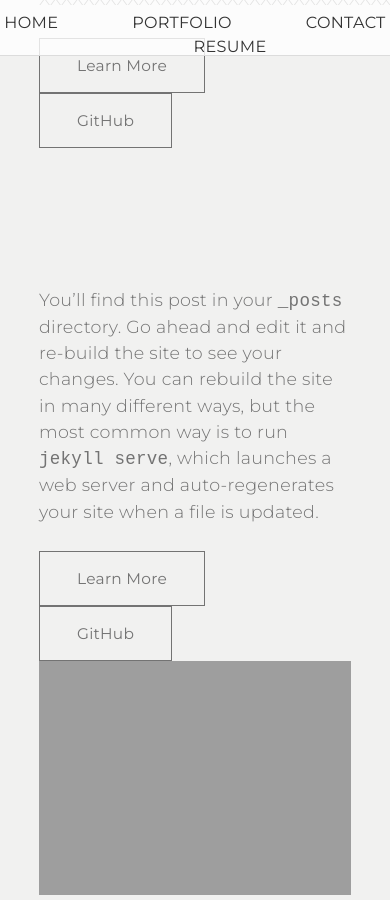
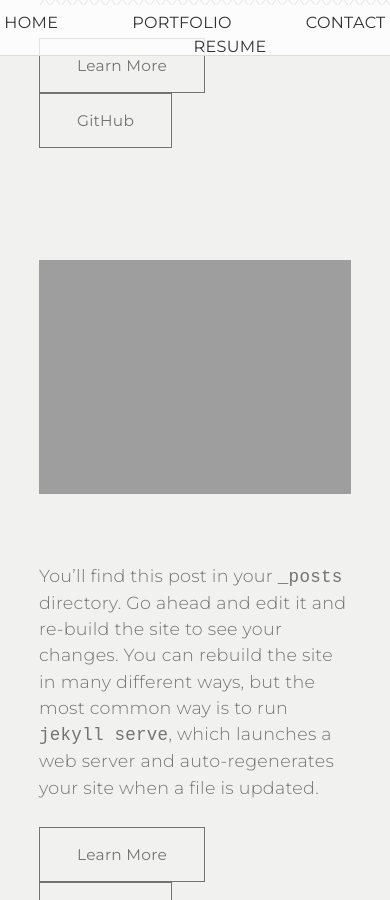
Before and after one commit to ericmargules/portfolio, a Jekyll site: the page built from index.md, in a window 390 px wide and 900 px high, scrolled down 1702 px. Built offline with Jekyll 4.4.1, drawn with Linux system fonts in a browser that asks for light colours; nearby versions of some CDN libraries.

Commit message:
implement flexbox for portfolio items mobile view

```diff
--- a/css/main.css
+++ b/css/main.css
@@ -533,12 +533,22 @@ body > .video_button:hover {
 
 	.p_item_container {
 	    width: 100%;
+
+	/*Flexbox Stuff*/
+	    display: -webkit-box;
+	    display: -moz-box;
+	    display: box;
+
+	    -webkit-box-orient: vertical;
+	    -moz-box-orient: vertical;
+	    box-orient: vertical;
+
 	}
 
-	.portfolio_image {
-	    display: block;
-	    width: 80%;
-	    margin: 0 auto;
+	.fourth_column {
+	    -webkit-box-ordinal-group: 1;
+	    -moz-box-ordinal-group: 1;
+	    box-ordinal-group: 1;
 	}
 
 	.portfolio_desc {
@@ -546,6 +556,18 @@ body > .video_button:hover {
 	    width: 80%;
 	    max-width: none;
 	    display: block;
+
+	    /* Flexbox Stuff */
+	    -webkit-box-ordinal-group: 2;
+	    -moz-box-ordinal-group: 2;
+	    box-ordinal-group: 2;
+
+	}
+
+	.portfolio_image {
+	    display: block;
+	    width: 80%;
+	    margin: 0 auto;
 	}
 
 	.tech {
```
